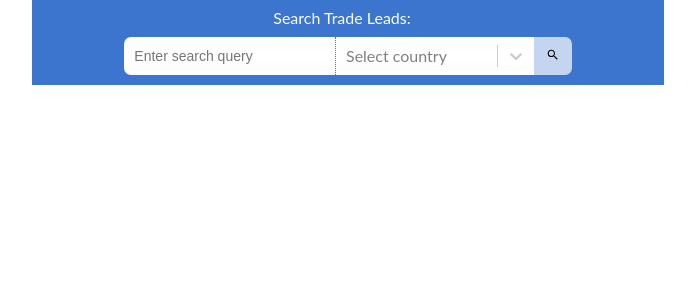
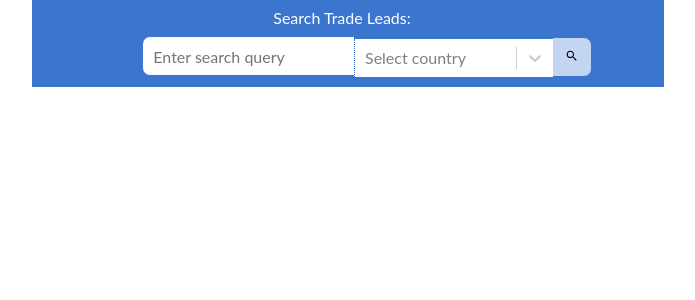
Before and after one commit to GovWizely/ita-widgets-react, a React (Create React App) app: page / in a window 1280 px wide. Shown: the top 300 px of the page, without its empty margins (308-1003 px from the left). Built offline with nearby package versions, Linux system fonts and the light colour scheme.

Commit message:
corrected alignment of elements in the form

```diff
--- a/src/App.css
+++ b/src/App.css
@@ -134,18 +134,23 @@ form {
 
 form > input {
   display: inline-block;
+  position: relative;
+  top: 0px;
   width: 33%;
   height: 36px;
   line-height: 24px;
   padding-left: 10px;
-  font-size: 14px;
+  font-size: 16px;
   border: none;
   border-top-left-radius: 7px;
   border-bottom-left-radius: 7px;
+  font-family: Lato, 'Helvetica Neue', Helvetica, Arial, sans-serif;
 }
 
 button[type=submit] {
   display: inline-block;
+  position: absolute;
+  top: 37.75px;
   /* margin: 0 auto; */
   background-color: #c3d5f0;
   border: none;
@@ -157,15 +162,19 @@ button[type=submit] {
 
 .Dropdown {
   display: inline-block;
+  position: absolute;
+  top: 0.75px;
   /* margin: 0 auto; */
   border: none;
   width: 33%;
-  height: 26px;
+  /* height: 26px; */
   border-radius: 0;
   color: black;
+  font-family: Lato, 'Helvetica Neue', Helvetica, Arial, sans-serif;
 }
 
 .Dropdown > div {
+  height: 25px;
   border: none;
   border-radius: 0;
   border-left: 1px dotted var(--theme-color);
```
